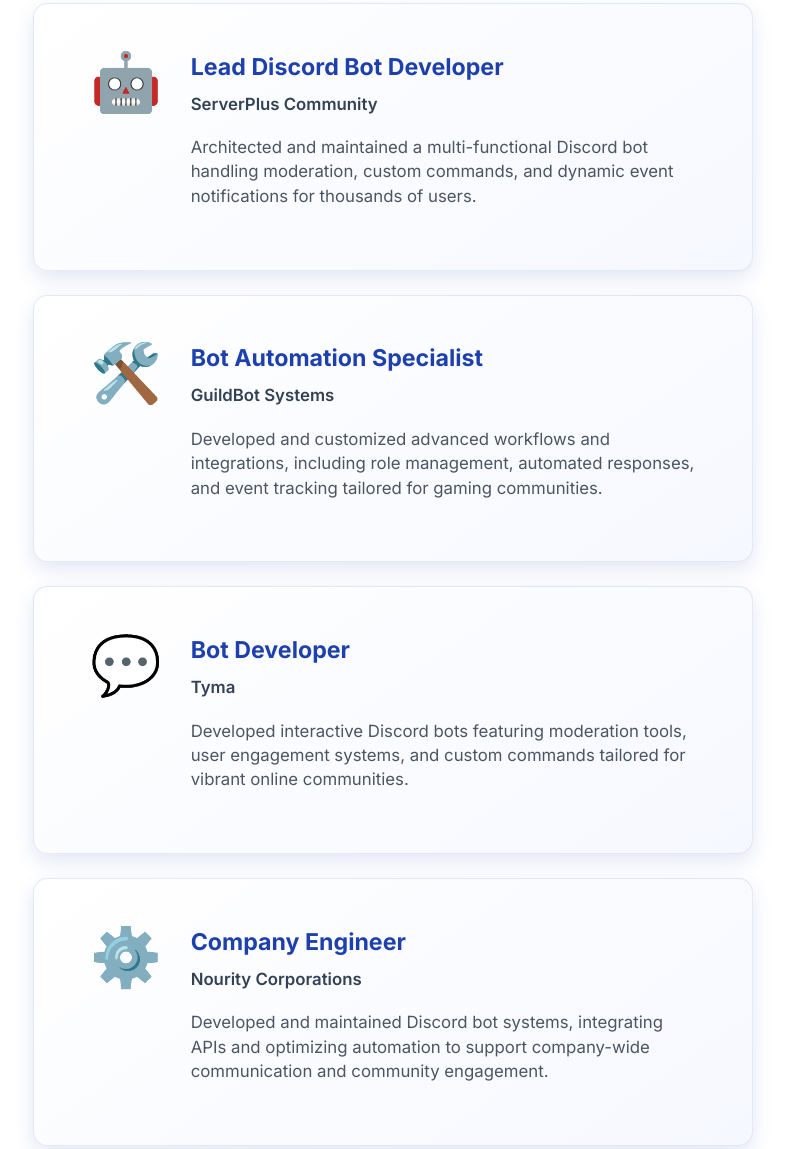
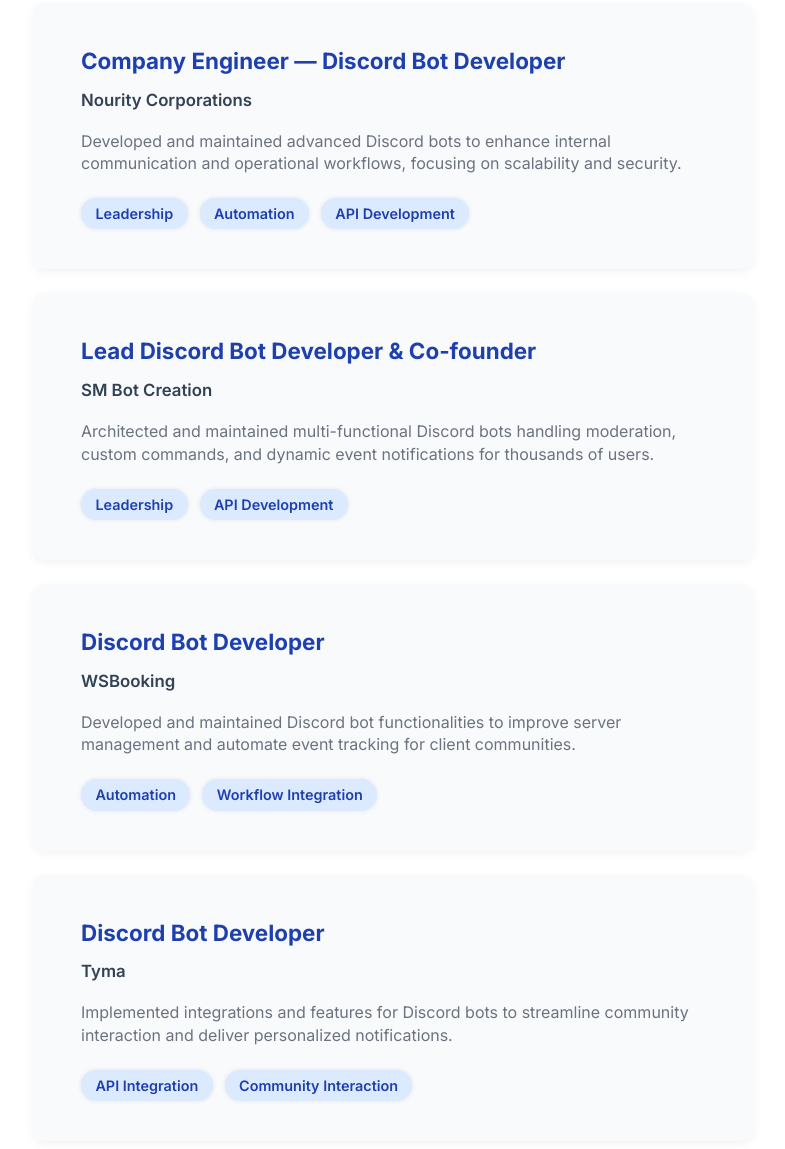
Before and after one commit to MichaelMations/portfolio, a plain HTML site: page index.html in a window 1280 px wide. Shown: the part 871-2020 px from the top of the page, without its empty margins (247-1032 px from the left). Drawn offline with Linux system fonts and the light colour scheme.

Commit message:
Portfolio V1.1

```diff
--- a/index.html
+++ b/index.html
@@ -9,12 +9,12 @@
   <style>
     :root {
       --color-bg: #ffffff;
-      --color-text: #4b5563;
+      --color-text: #6b7280;
       --color-headline: #1f2937;
       --color-accent: #1e40af;
       --color-card-bg: #f9fafb;
-      --card-bg-gradient: linear-gradient(145deg, #ffffff, #f6f8ff);
-      --radius: 0.9rem;
+      --tag-bg: #dbeafe;
+      --radius: 0.75rem;
       --shadow-light: rgba(30, 64, 175, 0.12);
       --shadow-hover: rgba(30, 64, 175, 0.28);
       --border-color: rgba(30, 64, 175, 0.11);
@@ -126,7 +126,7 @@
       outline-offset: 2px;
     }
 
-    /* Bigger Hero Section */
+    /* Hero Section */
     .hero {
       padding: 6rem 1rem 5rem;
       max-width: 720px;
@@ -195,74 +195,84 @@
     }
 
     .job-card {
-      background: var(--card-bg-gradient);
+      background-color: var(--color-card-bg);
       max-width: var(--card-max-width);
-      margin: 0 auto var(--gap);
-      padding: 2.8rem 3.5rem;
+      margin: 0 auto 1.5rem;
+      padding: 2.5rem 3rem;
       border-radius: var(--radius);
-      box-shadow: 0 8px 20px var(--shadow-light);
-      border: 1px solid var(--border-color);
+      box-shadow: 0 3px 10px rgba(0, 0, 0, 0.05);
       display: flex;
-      gap: 1.8rem;
-      transition: box-shadow var(--transition), transform var(--transition), border-color var(--transition);
+      flex-direction: column;
+      gap: 0.5rem;
+      transition: box-shadow 0.3s ease, transform 0.3s ease;
       cursor: pointer;
-      align-items: flex-start;
+      user-select: text;
       outline: none;
     }
 
-    .job-card:hover {
-      box-shadow: 0 20px 45px var(--shadow-hover);
+    .job-card:hover,
+    .job-card:focus-visible {
+      box-shadow: 0 10px 25px rgba(30, 64, 175, 0.15);
       transform: scale(1.03);
-      border-color: var(--color-accent);
-      background: #f5f9ff;
-    }
-
-    .job-icon {
-      font-size: 3.6rem;
-      color: var(--color-accent);
-      user-select: none;
-      flex-shrink: 0;
-      line-height: 1;
-      margin-top: 4px;
-    }
-
-    .job-info {
-      flex: 1;
+      outline: none;
     }
 
     .job-title {
       font-weight: 700;
-      font-size: 1.45rem;
+      font-size: 1.4rem;
       color: var(--color-accent);
-      margin: 0 0 0.3rem 0;
-      user-select: text;
+      margin: 0;
     }
 
     .job-company {
       font-weight: 600;
       font-size: 1.05rem;
       color: #334155;
-      margin: 0 0 0.25rem 0;
-      user-select: text;
+      margin: 0 0 0.5rem 0;
     }
 
     .job-description {
-      margin-top: 1.1rem;
       font-weight: 500;
-      font-size: 1.05rem;
+      font-size: 1rem;
       color: var(--color-text);
-      line-height: 1.45;
-      user-select: text;
+      line-height: 1.4;
+      margin: 0;
+    }
+
+    /* Key Traits */
+    .key-traits {
+      display: flex;
+      gap: 0.75rem;
+      margin-top: 1rem;
+      flex-wrap: wrap;
+    }
+
+    .trait {
+      background-color: var(--tag-bg);
+      color: var(--color-accent);
+      border-radius: 9999px;
+      padding: 0.25rem 0.9rem;
+      font-size: 0.9rem;
+      font-weight: 600;
+      text-align: center;
+      user-select: none;
+      white-space: nowrap;
+      box-shadow: 0 0 4px rgb(30 64 175 / 0.12);
+      transition: background-color 0.3s ease;
+    }
+
+    .trait:hover,
+    .trait:focus {
+      background-color: #bfdbfe;
+      outline: none;
+      cursor: default;
     }
 
     /* Contact Section */
     .contact-section {
       max-width: 600px;
       margin: 0 auto 6rem;
-      padding: 0 1rem 4rem;
-      border-radius: var(--radius);
-      background-color: var(--color-card-bg);
-      box-shadow: 0 4px 14px rgba(30, 64, 175, 0.12);
+      padding: 0 1rem;
       text-align: center;
       user-select: text;
     }
@@ -271,18 +281,17 @@
       font-weight: 700;
       font-size: 2.5rem;
       color: var(--color-headline);
-      margin-bottom: 1.75rem;
+      margin-bottom: 2rem;
     }
 
     .contact-email {
       font-size: 1.15rem;
       color: var(--color-accent);
+      font-weight: 600;
       text-decoration: none;
-      font-weight: 600;
       border-bottom: 2px solid transparent;
       padding-bottom: 2px;
       transition: border-color 0.3s ease, color 0.3s ease;
-      user-select: text;
     }
 
     .contact-email:hover,
@@ -295,14 +304,8 @@
     /* Responsive */
     @media (max-width: 700px) {
       .job-card {
-        flex-direction: column;
         max-width: 100%;
-        padding: 2rem 2rem;
-      }
-
-      .job-icon {
-        margin-bottom: 1rem;
-        margin-top: 0;
+        padding: 2rem 1.5rem;
       }
     }
   </style>
@@ -311,7 +314,7 @@
 <body>
   <header>
     <div class="nav-container" role="banner" aria-label="Primary Navigation">
-      <a href="#" class="logo" aria-label="Homepage">Rahm</a>
+      <a href="#" class="logo" aria-label="Homepage">Rahm (MichaelMations)</a>
       <nav>
         <ul role="menubar" aria-label="Main Navigation">
           <li role="none"><a role="menuitem" href="#about" tabindex="0">About</a></li>
@@ -335,79 +338,83 @@
     <section id="jobs" class="jobs-section" aria-labelledby="jobs-heading">
       <h2 id="jobs-heading">Current Roles</h2>
 
-     <!-- Job 1 -->
-    <article class="job-card" tabindex="0" role="link" aria-labelledby="job1-title job1-company" aria-describedby="job1-desc" data-link="https://serverplus.com">
-      <div class="job-icon" aria-hidden="true">🤖</div>
-      <div class="job-info">
-        <h3 id="job1-title" class="job-title">Lead Discord Bot Developer</h3>
-        <p id="job1-company" class="job-company">ServerPlus Community</p>
+      <article class="job-card" tabindex="0" role="link" aria-labelledby="job1-title job1-company" aria-describedby="job1-desc" data-link="https://discord.gg/v5TCJCHAb3">
+        <h3 id="job1-title" class="job-title">Company Engineer — Discord Bot Developer</h3>
+        <p id="job1-company" class="job-company">Nourity Corporations</p>
         <p id="job1-desc" class="job-description">
-          Architected and maintained a multi-functional Discord bot handling moderation, custom commands,
-          and dynamic event notifications for thousands of users.
+          Developed and maintained advanced Discord bots to enhance internal communication and operational workflows, focusing on scalability and security.
         </p>
+        <div class="key-traits" aria-label="Key skills: Leadership, Automation, API Development">
+          <span class="trait" tabindex="0" aria-label="Leadership">Leadership</span>
+          <span class="trait" tabindex="0" aria-label="Automation">Automation</span>
+          <span class="trait" tabindex="0" aria-label="API Development">API Development</span>
         </div>
       </article>
 
-    <!-- Job 2 -->
-    <article class="job-card" tabindex="0" role="link" aria-labelledby="job2-title job2-company" aria-describedby="job2-desc" data-link="https://guildbot.com">
-      <div class="job-icon" aria-hidden="true">🛠️</div>
-      <div class="job-info">
-        <h3 id="job2-title" class="job-title">Bot Automation Specialist</h3>
-        <p id="job2-company" class="job-company">GuildBot Systems</p>
+      <article class="job-card" tabindex="0" role="link" aria-labelledby="job2-title job2-company" aria-describedby="job2-desc" data-link="https://discord.gg/RfD8sDxF99">
+        <h3 id="job2-title" class="job-title">Lead Discord Bot Developer &amp; Co-founder</h3>
+        <p id="job2-company" class="job-company">SM Bot Creation</p>
         <p id="job2-desc" class="job-description">
-          Developed and customized advanced workflows and integrations,
-          including role management, automated responses, and event tracking tailored for gaming communities.
+          Architected and maintained multi-functional Discord bots handling moderation, custom commands, and dynamic event notifications for thousands of users.
         </p>
+        <div class="key-traits" aria-label="Key skills: Leadership, API Development">
+          <span class="trait" tabindex="0" aria-label="Leadership">Leadership</span>
+          <span class="trait" tabindex="0" aria-label="API Development">API Development</span>
         </div>
       </article>
 
-    <!-- Job 3 -->
-    <article class="job-card" tabindex="0" role="link" aria-labelledby="job3-title job3-company" aria-describedby="job3-desc" data-link="https://tyma.com">
-      <div class="job-icon" aria-hidden="true">💬</div>
-      <div class="job-info">
-        <h3 id="job3-title" class="job-title">Bot Developer</h3>
-        <p id="job3-company" class="job-company">Tyma</p>
+      <article class="job-card" tabindex="0" role="link" aria-labelledby="job3-title job3-company" aria-describedby="job3-desc" data-link="https://discord.gg/QReNHe5Aum">
+        <h3 id="job3-title" class="job-title">Discord Bot Developer</h3>
+        <p id="job3-company" class="job-company">WSBooking</p>
         <p id="job3-desc" class="job-description">
-          Developed interactive Discord bots featuring moderation tools, user engagement systems, and custom commands tailored for vibrant online communities.
+          Developed and maintained Discord bot functionalities to improve server management and automate event tracking for client communities.
         </p>
+        <div class="key-traits" aria-label="Key skills: Automation, Workflow Integration">
+          <span class="trait" tabindex="0" aria-label="Automation">Automation</span>
+          <span class="trait" tabindex="0" aria-label="Workflow Integration">Workflow Integration</span>
         </div>
       </article>
 
-    <!-- Job 4 -->
-    <article class="job-card" tabindex="0" role="link" aria-labelledby="job4-title job4-company" aria-describedby="job4-desc" data-link="https://nourity.com">
-      <div class="job-icon" aria-hidden="true">⚙️</div>
-      <div class="job-info">
-        <h3 id="job4-title" class="job-title">Company Engineer</h3>
-        <p id="job4-company" class="job-company">Nourity Corporations</p>
+      <article class="job-card" tabindex="0" role="link" aria-labelledby="job4-title job4-company" aria-describedby="job4-desc" data-link="https://discord.gg/UvNwFZunJF">
+        <h3 id="job4-title" class="job-title">Discord Bot Developer</h3>
+        <p id="job4-company" class="job-company">Tyma</p>
         <p id="job4-desc" class="job-description">
-          Developed and maintained Discord bot systems, integrating APIs and optimizing automation to support company-wide communication and community engagement.
+          Implemented integrations and features for Discord bots to streamline community interaction and deliver personalized notifications.
         </p>
+        <div class="key-traits" aria-label="Key skills: API Integration, Community Interaction">
+          <span class="trait" tabindex="0" aria-label="API Integration">API Integration</span>
+          <span class="trait" tabindex="0" aria-label="Community Interaction">Community Interaction</span>
         </div>
       </article>
 
-    <!-- Job 5 -->
-    <article class="job-card" tabindex="0" role="link" aria-labelledby="job5-title job5-company" aria-describedby="job5-desc" data-link="https://rodevs.com">
-      <div class="job-icon" aria-hidden="true">🧑‍💻</div>
-      <div class="job-info">
+      <article class="job-card" tabindex="0" role="link" aria-labelledby="job5-title job5-company" aria-describedby="job5-desc" data-link="">
         <h3 id="job5-title" class="job-title">Freelance Discord Bot Developer</h3>
-        <p id="job5-company" class="job-company">RoDevs & Independent</p>
+        <p id="job5-company" class="job-company">Self-Employed / MichaelMations</p>
         <p id="job5-desc" class="job-description">
-          Created custom Discord bots tailored to client needs, including automation, moderation tools, and premium feature integrations, serving a variety of communities and businesses.
+          Designed and built custom Discord bots tailored to client needs, including moderation tools, automated workflows, and interactive features to boost community engagement.
         </p>
+        <div class="key-traits" aria-label="Key skills: Automation, Community Building">
+          <span class="trait" tabindex="0" aria-label="Automation">Automation</span>
+          <span class="trait" tabindex="0" aria-label="Community Building">Community Building</span>
         </div>
       </article>
     </section>
 
-<h2>Contact Me</h2>
-Or email me at <a href="mailto:rahm@smbotcreation.com">rahm@smbotcreation.com</a>
+    <section id="contact" class="contact-section" aria-labelledby="contact-heading">
+      <h2 id="contact-heading">Contact Me</h2>
+      <p>
+        Or email me at
+        <a href="mailto:rahm@smbotcreation.com" class="contact-email">rahm@smbotcreation.com</a>
+      </p>
+    </section>
   </main>
 
   <script>
-    // Make .job-card clickable opening the data-link URL in a new tab
+    // Make .job-card clickable opening the data-link URL in a new tab, if there's a link
     document.querySelectorAll('.job-card').forEach(card => {
       card.addEventListener('click', e => {
         const url = card.dataset.link;
-        if (url) {
+        if (url && url.trim() !== '') {
           window.open(url, '_blank', 'noopener,noreferrer');
         }
       });
```
Lines whose indentation alone changed are shown as unchanged.
